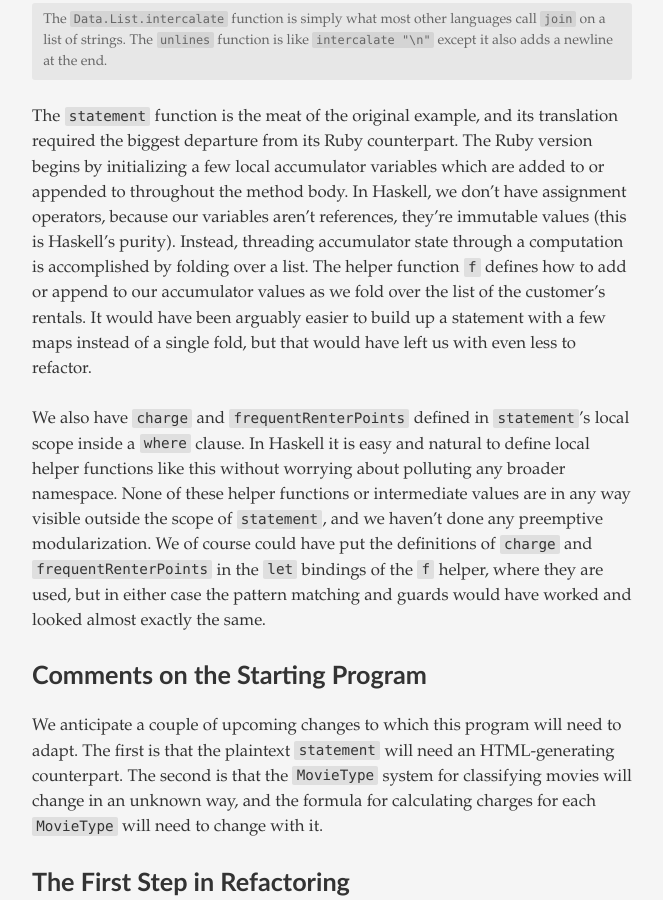
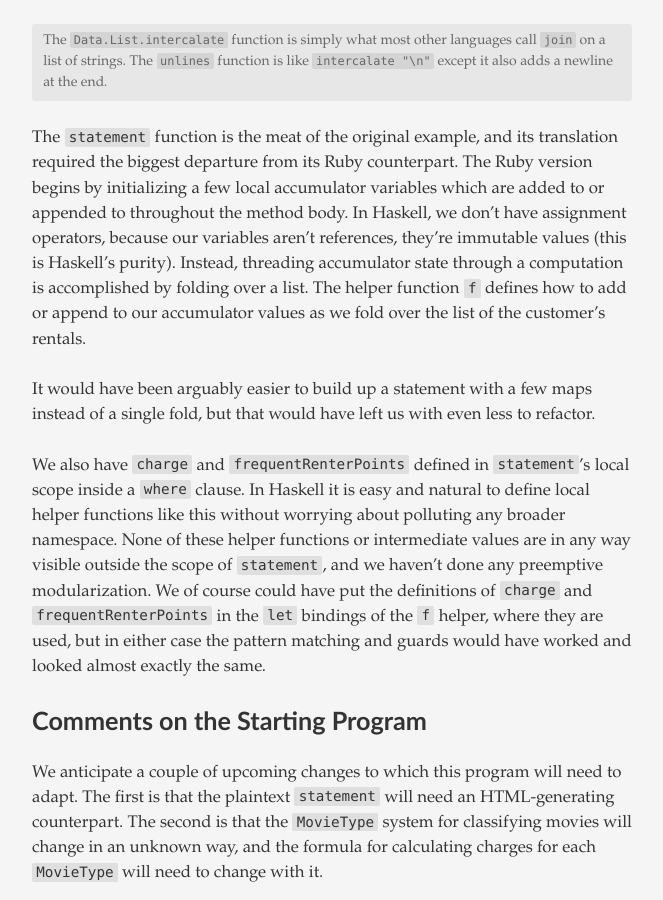
Before and after one commit to ryanartecona/ryanartecona.github.io, a Jekyll site: the page built from _posts/2015-05-21-refactoring-in-ruby-in-haskell.md, in a window 1280 px wide and 900 px high, scrolled down 4074 px. Shown: the whole window, without its empty margins (308-971 px from the left). Built offline with Jekyll 4.4.1, drawn with Linux system fonts in a browser that asks for light colours; Markdown is read by kramdown in place of the engine named in the settings; part of the change alters nothing that is shown; some of the changed text lies outside the part shown.

```diff
--- a/_posts/2015-05-21-refactoring-in-ruby-in-haskell.md
+++ b/_posts/2015-05-21-refactoring-in-ruby-in-haskell.md
@@ -14,7 +14,7 @@ Naturally, I translated the refactoring session from Chapter 1 into Haskell.
 
 There are significant differences from the Ruby examples and this Haskell translation. In translating, I tried to be faithful to (my reading of) the spirit of the Ruby examples by writing code that might have been written by a junior dev, hammered out in haste, or hacked together without intention of 'making it to production': it fulfills its stated purpose and nothing more. The point is this is straightforward Haskell code, and its differences from the Ruby examples are attributable to differences between the respective languages.
 
-<small>This is a working literate Haskell program. You can load it in `ghci` with `:load refactoring_1.lhs`, and inspect any value defined here. You can print a report with `putStrLn` as in `putStrLn (statement (Customer "Schnee" []))`. You can inspect the type of any value or function with `:type` as in `:type statement`, and you can request info about a type with `:info` as in `:info Movie`. If you need to install Haskell first, follow [this guide](https://github.com/bitemyapp/learnhaskell/blob/master/install.md).</small>
+<small>This is a working literate Haskell program, which you can [download here](/downloads/refactoring_1.lhs). You can load it in `ghci` with `:load refactoring_1.lhs`, and inspect any value defined here. You can print a report with `putStrLn` as in `putStrLn (statement (Customer "Schnee" []))`. You can inspect the type of any value or function with `:type` as in `:type statement`, and you can request info about a type with `:info` as in `:info Movie`. If you need to install Haskell first, follow [this guide](https://github.com/bitemyapp/learnhaskell/blob/master/install.md).</small>
 
 ------------------------------------------------------------------------
 
@@ -162,7 +162,9 @@ statement c = unlines
 
 <small>The `Data.List.intercalate` function is simply what most other languages call `join` on a list of strings. The `unlines` function is like `intercalate "\n"` except it also adds a newline at the end.</small>
 
-The `statement` function is the meat of the original example, and its translation required the biggest departure from its Ruby counterpart. The Ruby version begins by initializing a few local accumulator variables which are added to or appended to throughout the method body. In Haskell, we don't have assignment operators, because our variables aren't references, they're immutable values (this is Haskell's purity). Instead, threading accumulator state through a computation is accomplished by folding over a list. The helper function `f` defines how to add or append to our accumulator values as we fold over the list of the customer's rentals. It would have been arguably easier to build up a statement with a few maps instead of a single fold, but that would have left us with even less to refactor.
+The `statement` function is the meat of the original example, and its translation required the biggest departure from its Ruby counterpart. The Ruby version begins by initializing a few local accumulator variables which are added to or appended to throughout the method body. In Haskell, we don't have assignment operators, because our variables aren't references, they're immutable values (this is Haskell's purity). Instead, threading accumulator state through a computation is accomplished by folding over a list. The helper function `f` defines how to add or append to our accumulator values as we fold over the list of the customer's rentals.
+
+It would have been arguably easier to build up a statement with a few maps instead of a single fold, but that would have left us with even less to refactor.
 
 We also have `charge` and `frequentRenterPoints` defined in `statement`'s local scope inside a `where` clause. In Haskell it is easy and natural to define local helper functions like this without worrying about polluting any broader namespace. None of these helper functions or intermediate values are in any way visible outside the scope of `statement`, and we haven't done any preemptive modularization. We of course could have put the definitions of `charge` and `frequentRenterPoints` in the `let` bindings of the `f` helper, where they are used, but in either case the pattern matching and guards would have worked and looked almost exactly the same.
 
```
Also changed, not shown: 3 other files.
